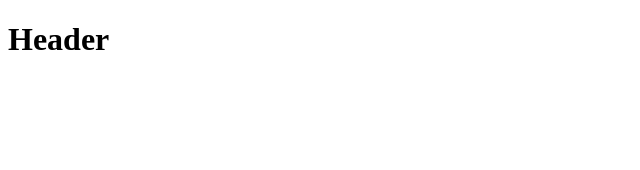
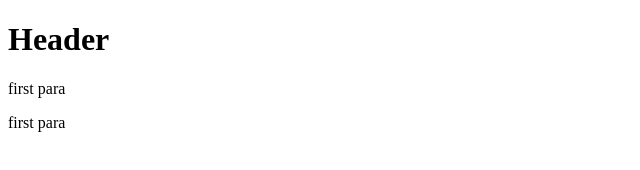
Before and after one commit to Itwonthappen/git-test, a plain HTML site: page index.html in a window 1280 px wide. Shown: the whole page, without its empty margins (0-640 px from the left). Drawn offline with Linux system fonts and the light colour scheme.

Commit message:
third commit

```diff
--- a/index.html
+++ b/index.html
@@ -5,5 +5,7 @@
  </head>
  <body>
   <h1>Header</h1>
+  <p>first para</p>
+  <p>first para</p>
  </body>
  </html>
```
